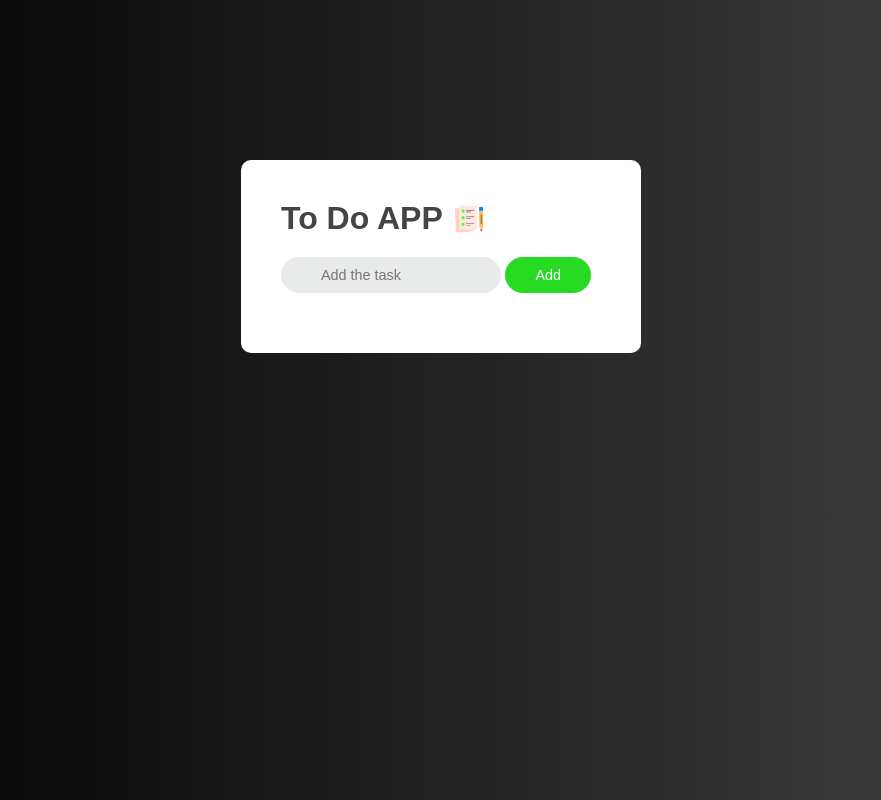
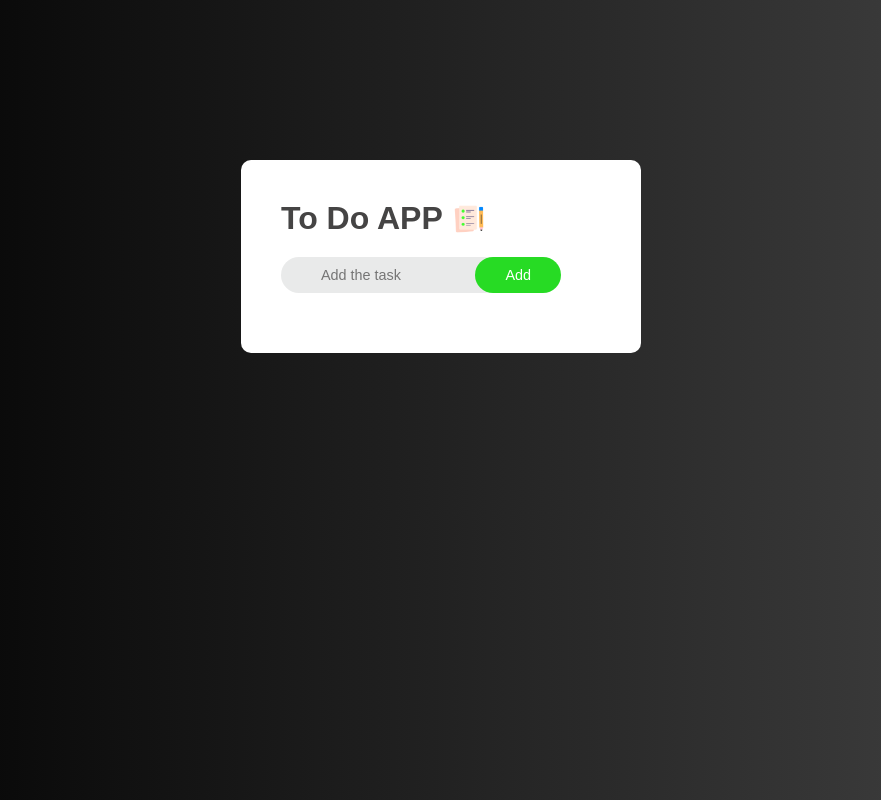
Before and after one commit to 191prajjwal/To-Do-list, a plain HTML site: page index.html in a window 1280 px wide. Shown: the whole page, without its empty margins (199-1080 px from the left). Drawn offline with Linux system fonts and the light colour scheme.

Commit message:
button repositioned

```diff
--- a/style.css
+++ b/style.css
@@ -55,7 +55,7 @@ button{
     border:none;
     padding:10px 30px;
     border-radius: 20px;
-    /* position:relative; */
+    position:relative;
     right:30px;
     background-color:#27db24 ;
     color:#fff;
```
